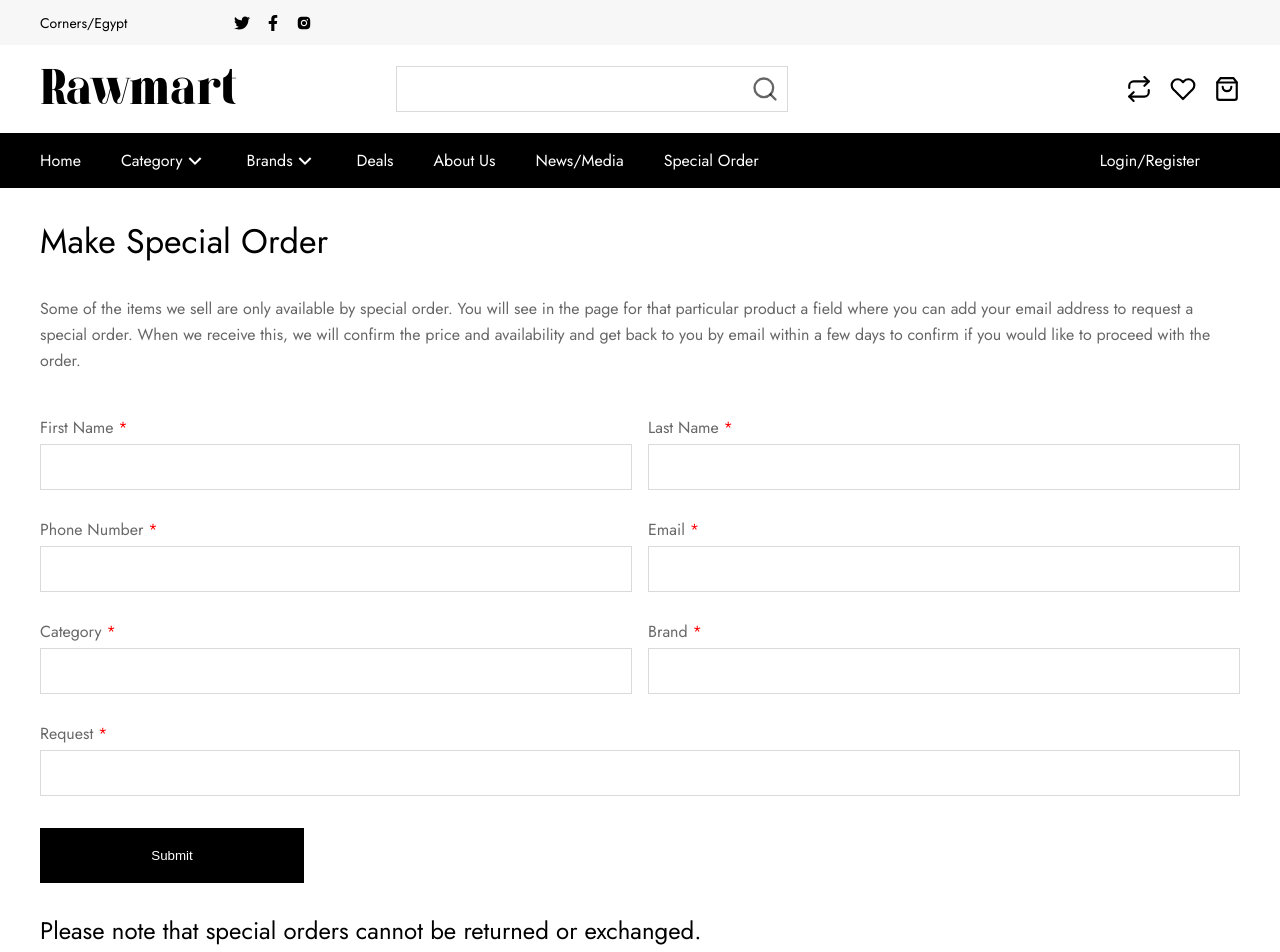
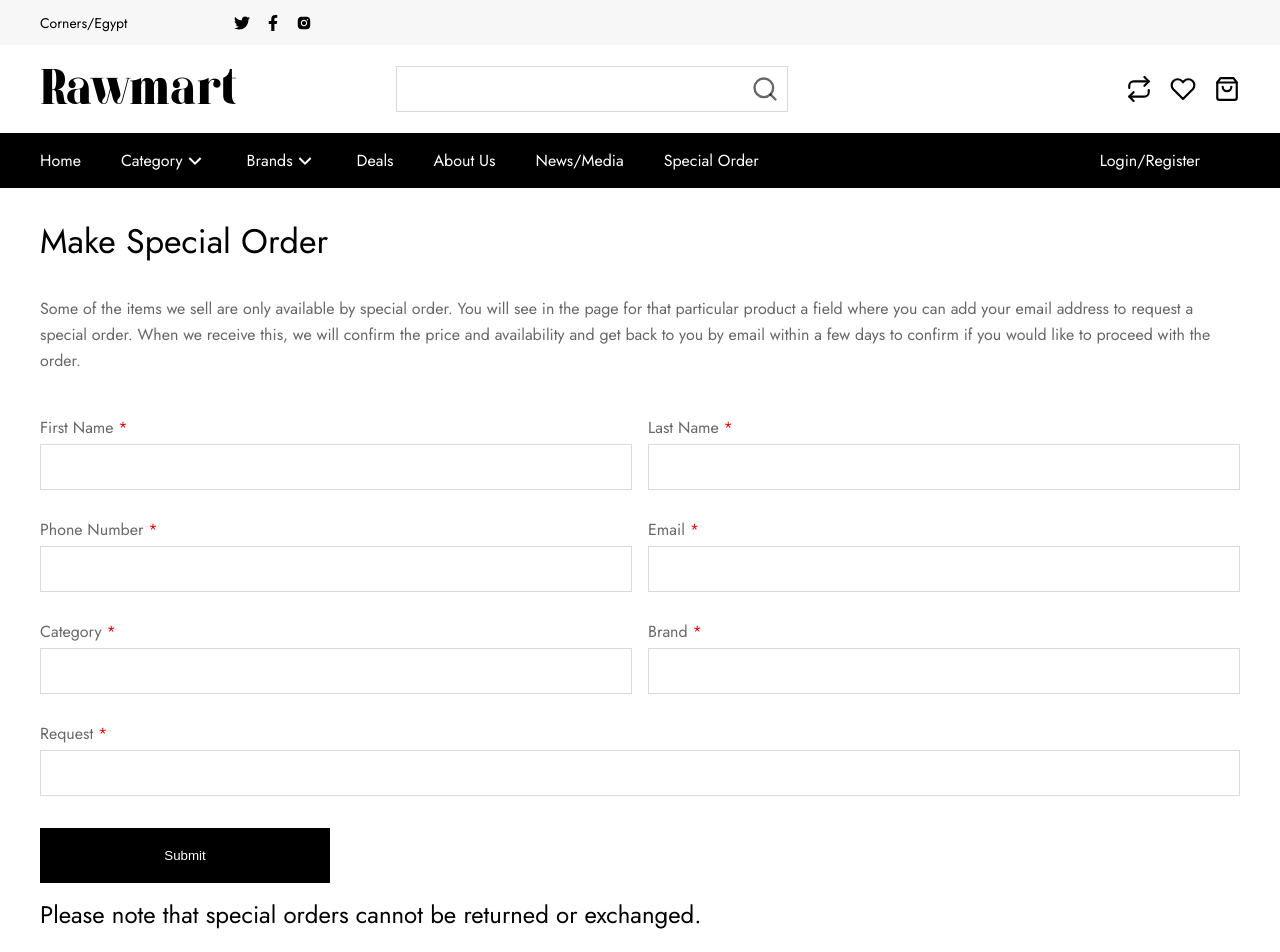
Before and after one commit to Abdelatief/rawmart, a React (Create React App) app: page /special-order in a window 1280 px wide. Shown: the top 952 px of the page. Built offline with nearby package versions, Linux system fonts and the light colour scheme.

Commit message:
created button components with three variants

```diff
--- a/src/Customer/Features/SpecialOrderPage/SpecialOrderPage.js
+++ b/src/Customer/Features/SpecialOrderPage/SpecialOrderPage.js
@@ -1,5 +1,5 @@
 import styled from 'styled-components'
-import { Flex, Text, FluidContainer, FormInput } from '@Components'
+import { Flex, Text, FluidContainer, FormInput, Button } from '@Components'
 
 const SpecialOrderPage = () => {
 	return (
@@ -29,7 +29,9 @@ const SpecialOrderPage = () => {
 				<FormGroupFlex flexDirection={['column', null, 'row']}>
 					<FormInput label='Request' required />
 				</FormGroupFlex>
-				<SubmitButton>Submit</SubmitButton>
+				<Button width={['100%', null, '290px']} mb='16px'>
+					Submit
+				</Button>
 			</StyledForm>
 
 			<Text fontSize='24px' lineHeight='1.292' mb='30px'>
@@ -57,20 +59,4 @@ const FormGroupFlex = styled(Flex).attrs({
 	}
 `
 
-const SubmitButton = styled.button`
-	border: none;
-	padding: 20px 26px;
-	background-color: black;
-	color: white;
-	margin-bottom: 32px;
-	min-width: 264px;
-	cursor: pointer;
-
-	@media (max-width: 832px) {
-		width: 100%;
-		display: block;
-		margin: 0 auto 32px auto;
-	}
-`
-
 export default SpecialOrderPage
--- /dev/null
+++ b/src/Shared/Components/Button.js
@@ -0,0 +1,35 @@
+import { forwardRef } from 'react'
+import styled from 'styled-components'
+import { layout, space, typography, variant } from 'styled-system'
+
+export const Button = forwardRef(({ children, variant, ...props }, ref) => {
+	return (
+		<StyledButton variant={variant} ref={ref} {...props}>
+			{children}
+		</StyledButton>
+	)
+})
+
+Button.defaultProps = {
+	variant: 'primary',
+	padding: '20px 26px',
+	minWidth: '264px',
+	width: '290px',
+	height: '55px',
+}
+
+const StyledButton = styled.button`
+	${variant({ scale: 'button' })};
+	${layout};
+	${space};
+	${typography};
+	border: none;
+	cursor: pointer;
+
+	&:hover {
+		background-color: ${props => props?.theme?.button[props?.variant]?._hover?.backgroundColor};
+		color: ${props => props?.theme?.button[props?.variant]?._hover?.color};
+		border: ${props => props?.theme?.button[props?.variant]?._hover?.border};
+		border-color: ${props => props?.theme?.button[props?.variant]?._hover?.borderColor};
+	}
+`
--- a/src/Shared/Components/index.js
+++ b/src/Shared/Components/index.js
@@ -5,3 +5,4 @@ export * from './Input'
 export * from './Text'
 export * from './Link'
 export * from './FormInput'
+export * from './Button'
--- a/src/Shared/Styles/theme.js
+++ b/src/Shared/Styles/theme.js
@@ -1,5 +1,4 @@
-const theme = {
-	colors: {
+const colors = {
 	background: {
 		white: '#FFFFFF',
 		cultured: '#F7F7F7',
@@ -22,8 +21,36 @@ const theme = {
 	border: {
 		gainsboro: '#DADADA',
 	},
+}
+
+const buttonVariants = {
+	primary: {
+		backgroundColor: colors.text.black,
+		color: colors.text.white,
+		_hover: {
+			backgroundColor: colors.text.celadon,
 		},
+	},
+	secondary: {
+		color: colors.text.white,
+		backgroundColor: colors.text.celadon,
+	},
+	tertiary: {
+		color: colors.text.white,
+		backgroundColor: colors.text.black,
+		_hover: {
+			color: colors.text.black,
+			backgroundColor: '#e0ecde',
+			borderColor: colors.text.black,
+			border: '1px solid',
+		},
+	},
+}
+
+const theme = {
+	colors,
 	fontSizes: [12, 14, 16, 18, 20, 22, 30, 34, 60],
+	button: buttonVariants,
 }
 
 export default theme
```
Lines whose indentation alone changed are shown as unchanged.
